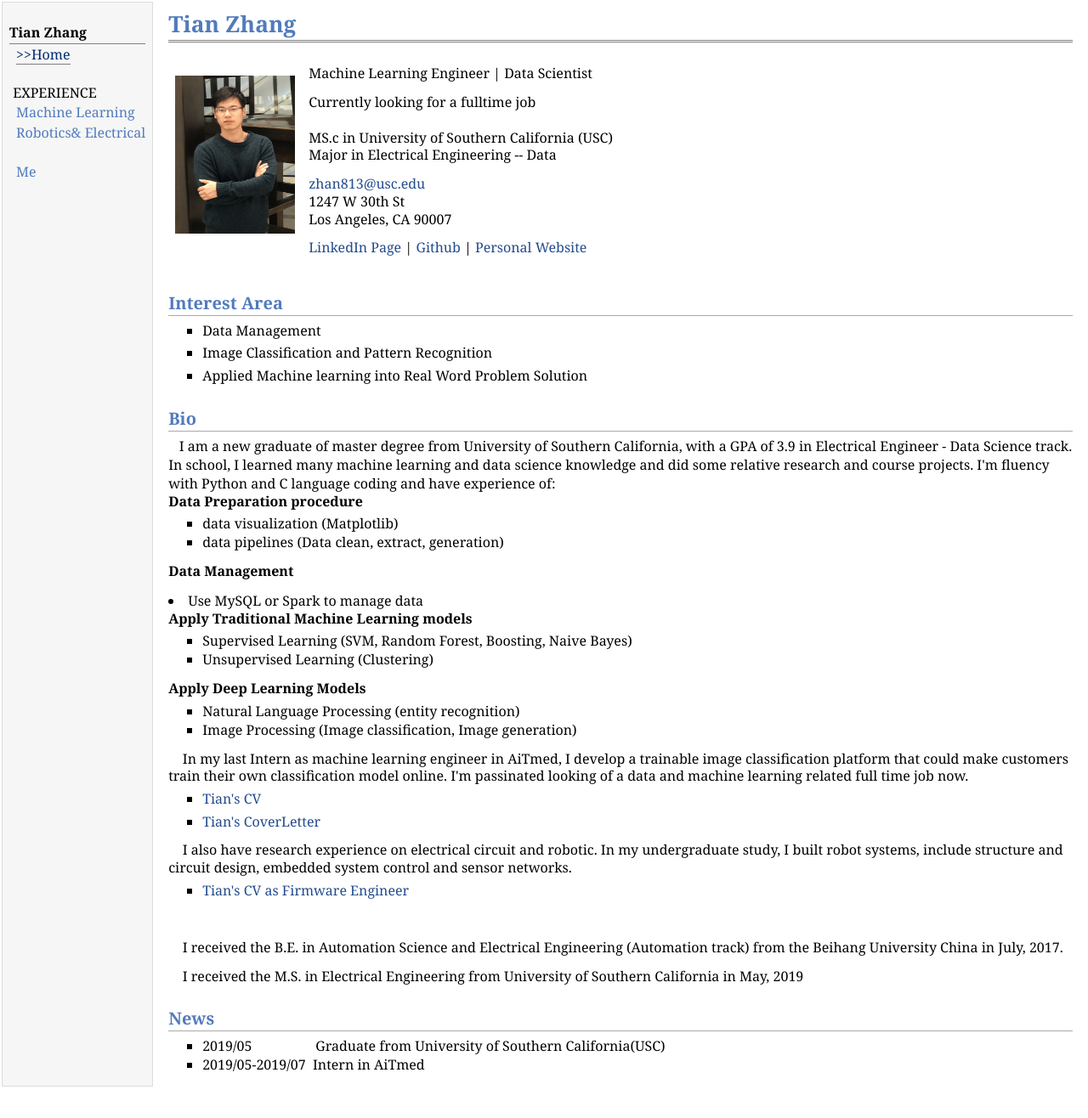
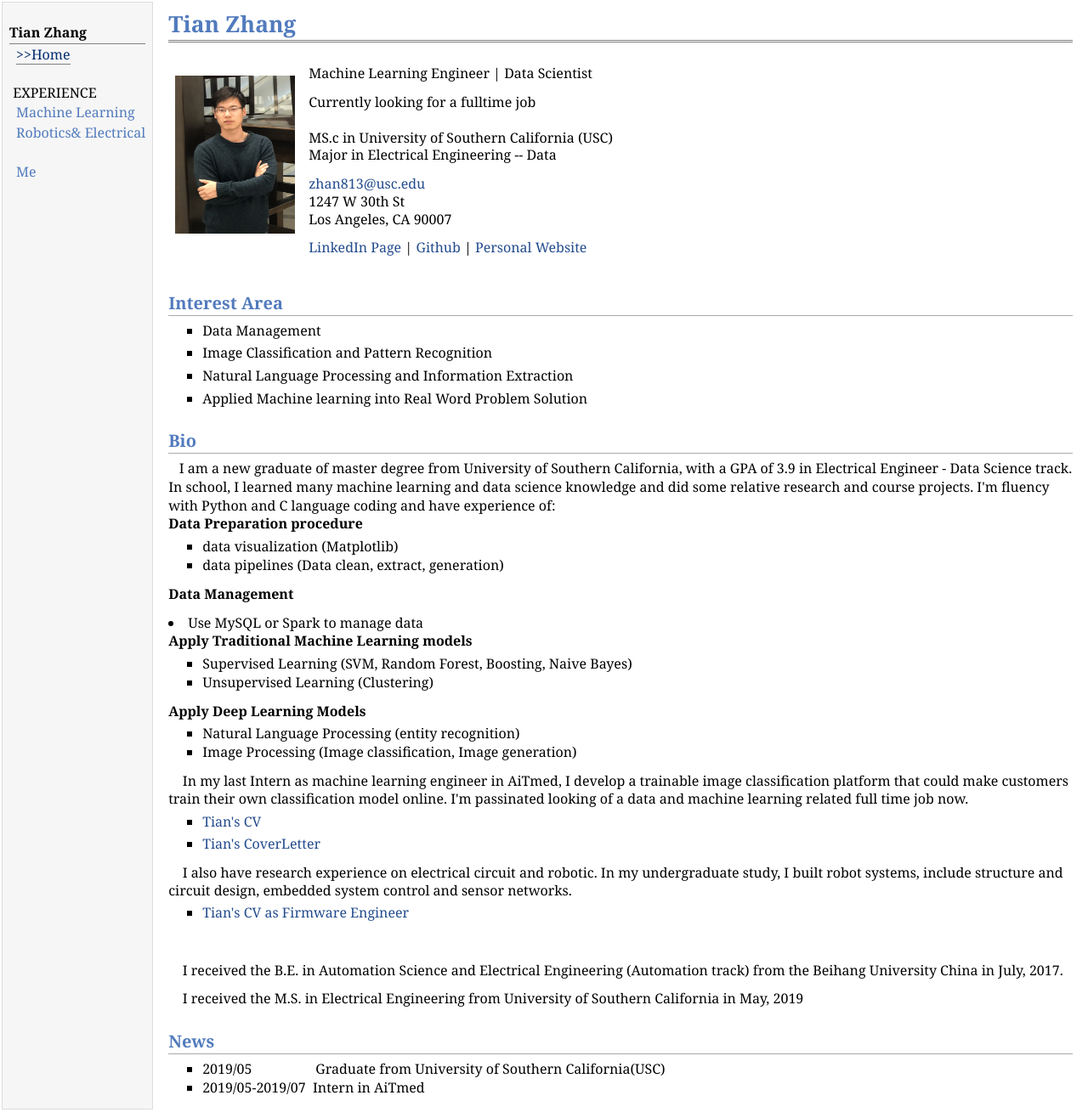
Before and after one commit to dukesky/dukesky.github.io, a Jekyll site: the page index.html, which Jekyll copies as it is, in a window 1280 px wide. Shown: the whole page at 85% size. Built offline with Jekyll 4.4.1, drawn with Linux system fonts in a browser that asks for light colours; before the commit the page ends 1289 px from its top, so only the background shows below that.

Commit message:
add update interested area

```diff
--- a/index.html
+++ b/index.html
@@ -47,6 +47,9 @@
 <p>Image Classification and Pattern Recognition</p>
 </li>
 <li>
+  <p>Natural Language Processing and Information Extraction</p>
+  </li>
+<li>
 <p>Applied Machine learning into Real Word Problem Solution</p>
 </li>
 </ul>
```
